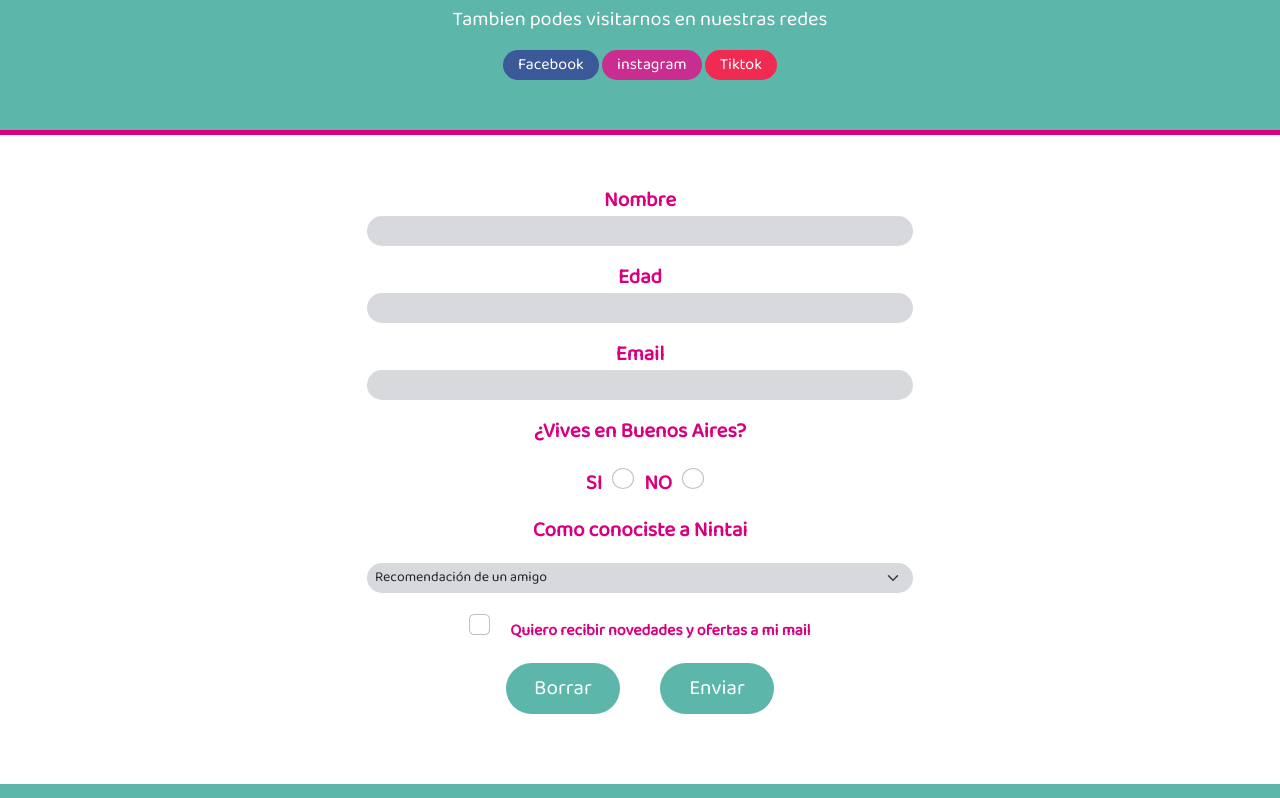
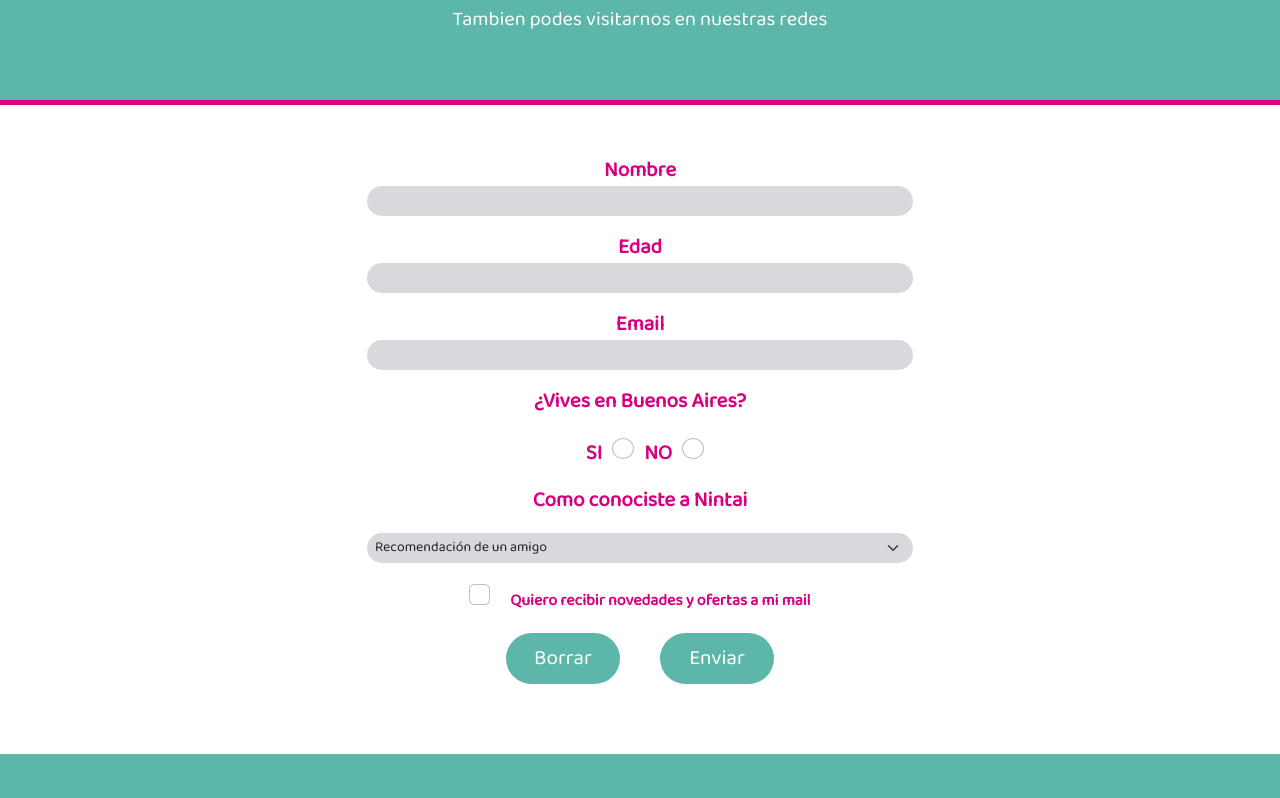
Before and after one commit to 4ndresrios/Nintai, a website: page pages/contacto.html in a window 1280 px wide. Shown: the part 221-1019 px from the top of the page. Drawn offline with nearby package versions, Linux system fonts and the light colour scheme.

Commit message:
Ajustes finales

```diff
--- a/pages/contacto.html
+++ b/pages/contacto.html
@@ -54,11 +54,6 @@
             <p class="pText">
               Tambien podes visitarnos en nuestras redes
             </p>
-            <div class="maps">
-              <button class="btn-facebook">Facebook</button>
-              <button class="btn-instagram">instagram</button>
-              <button class="btn-tiktok">Tiktok</button>
-            </div>
         </section>
         <section class="container">
           <div class="row">
```
